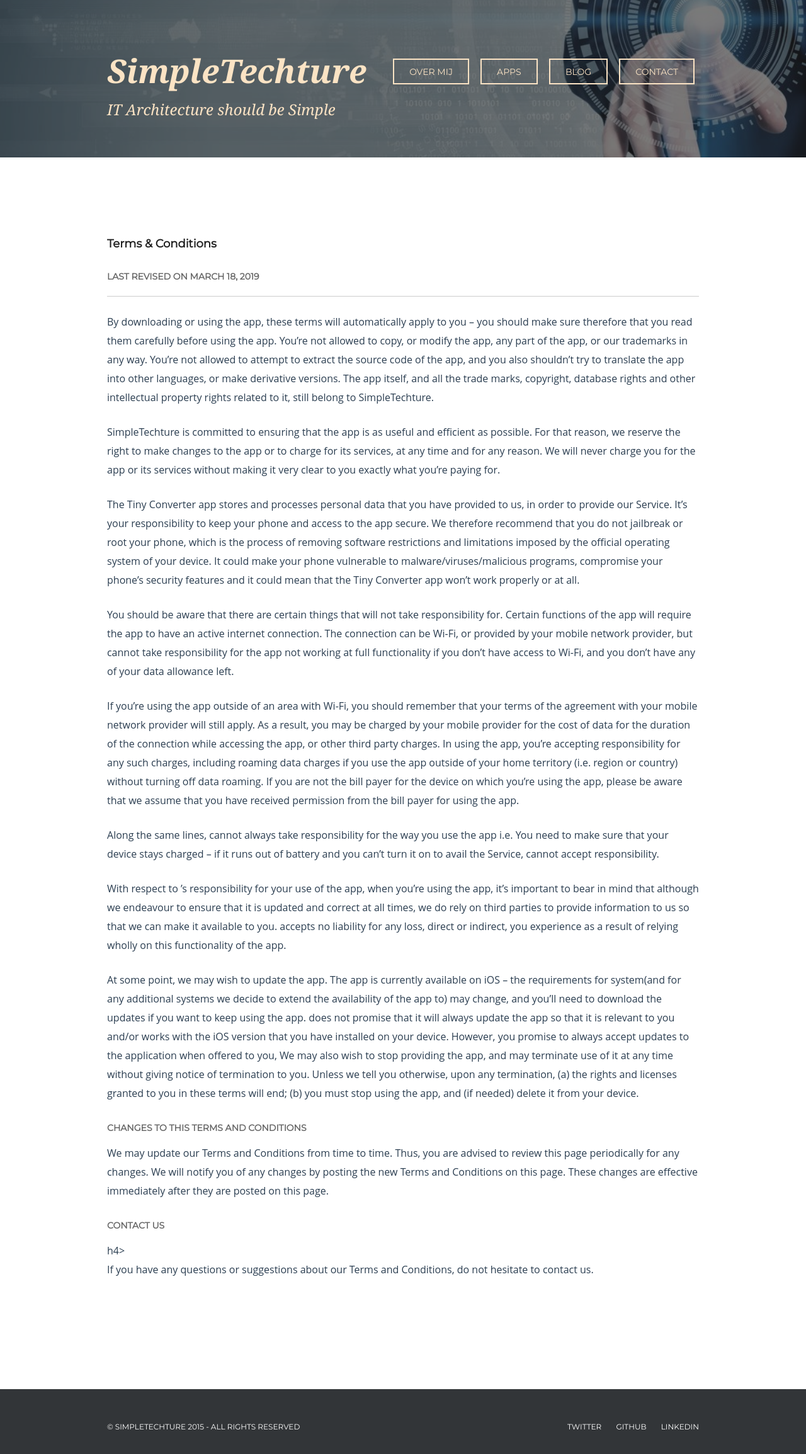
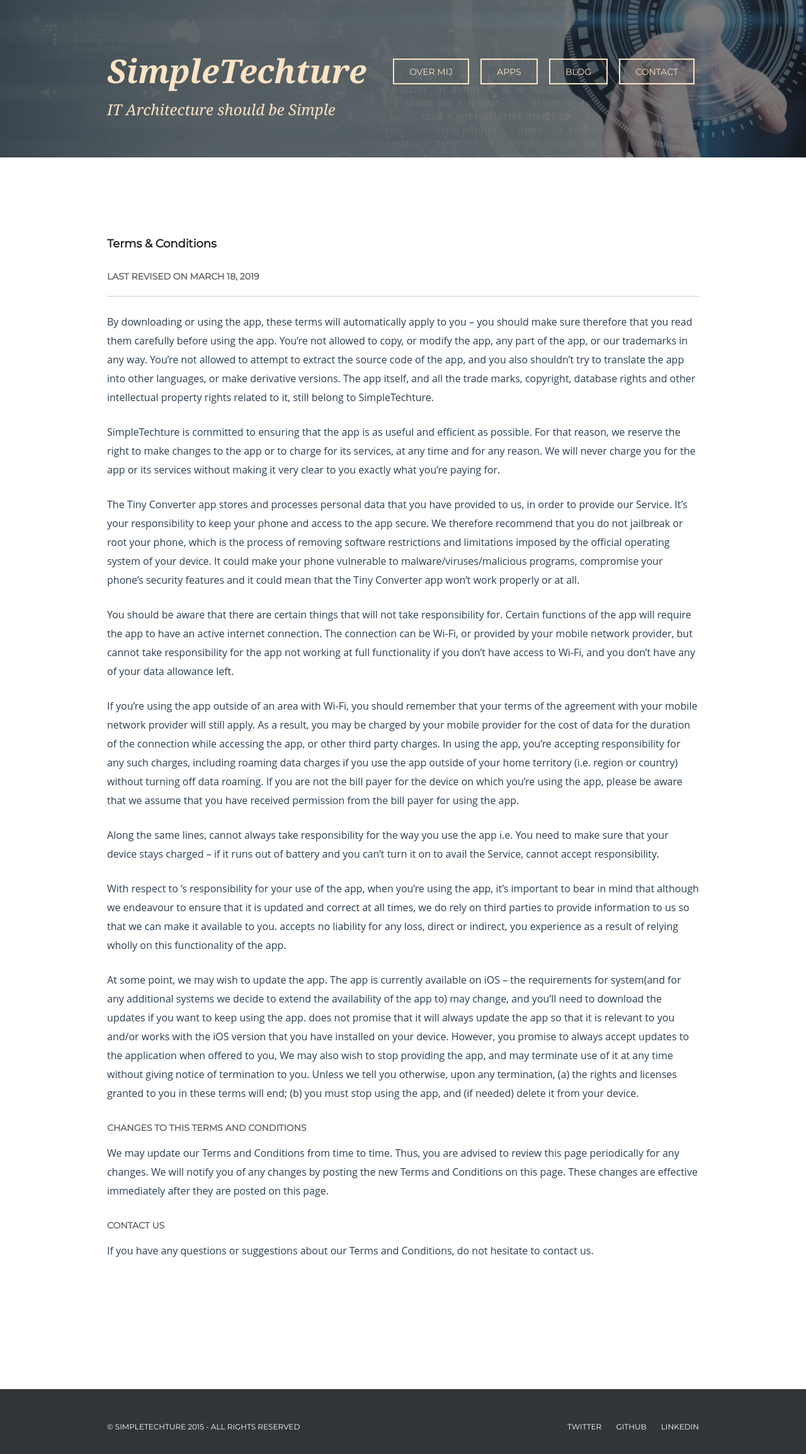
Before and after one commit to SimpleTechture/simpletechture.github.io, a Jekyll site: the page built from apps/TC-en-Tiny-Converter.html, in a window 1280 px wide. Shown: the top 2309 px of the page at 63% size. Built offline with Jekyll 4.4.1, drawn with Linux system fonts in a browser that asks for light colours; some web fonts are replaced.

Commit message:
removed small typo

```diff
--- a/apps/TC-en-Tiny-Converter.html
+++ b/apps/TC-en-Tiny-Converter.html
@@ -137,7 +137,7 @@
                         page. These
                         changes are effective immediately after they are posted on this page.</p>
 
-                    <h4>Contact Us</h4>h4>
+                    <h4>Contact Us</h4>
 
                     <p>If you have any questions or suggestions about our Terms and Conditions, do not hesitate to
                         contact us.</p>
```
Also changed, not shown: 1 other file.
